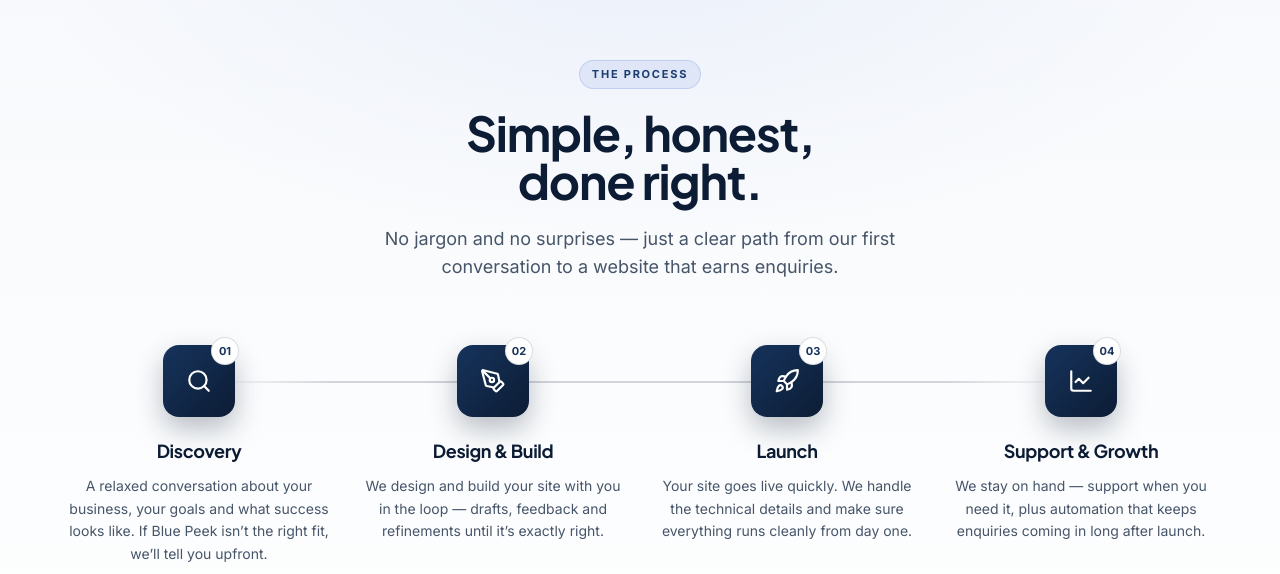
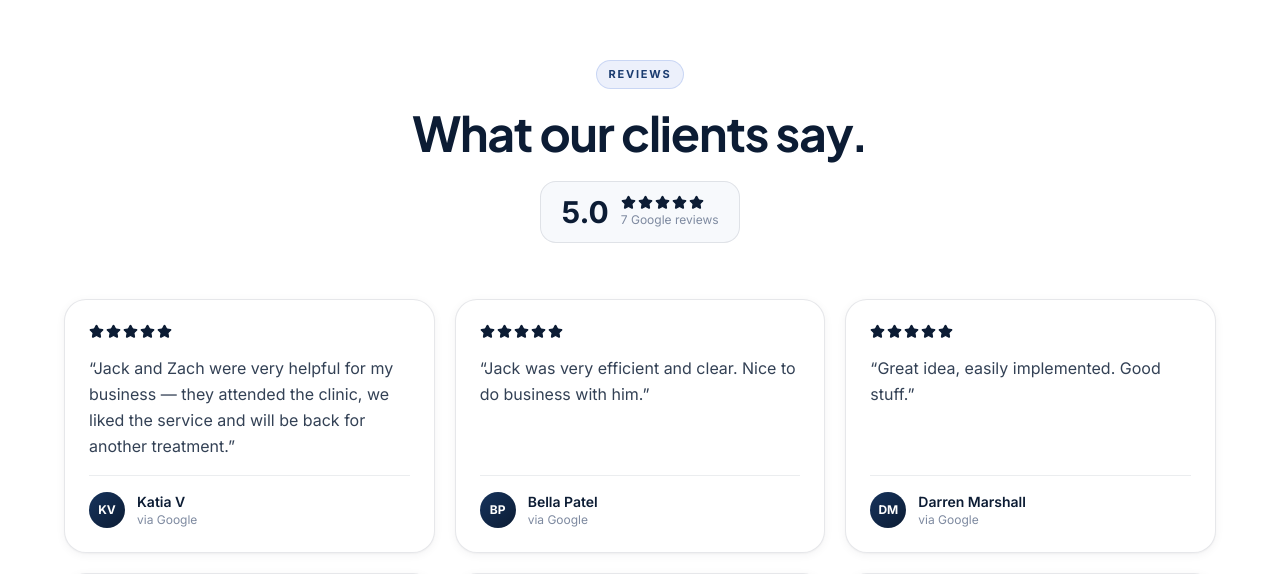
Before and after one commit to zachcolvillez-stack/bluepeek-website, a Next.js app: page / in a window 1280 px wide. Shown: the part 4746-5320 px from the top of the page. Built offline with nearby package versions, Linux system fonts and the light colour scheme.

Commit message:
auto-save: page.jsx

```diff
--- a/app/page.jsx
+++ b/app/page.jsx
@@ -37,6 +37,7 @@ export default function Home() {
         <Services />
         <Packages onCTA={goTo} />
         <Portfolio />
+        <Reviews />
         <HowItWorks />
         <Testimonials />
         <WhyUs />
```
